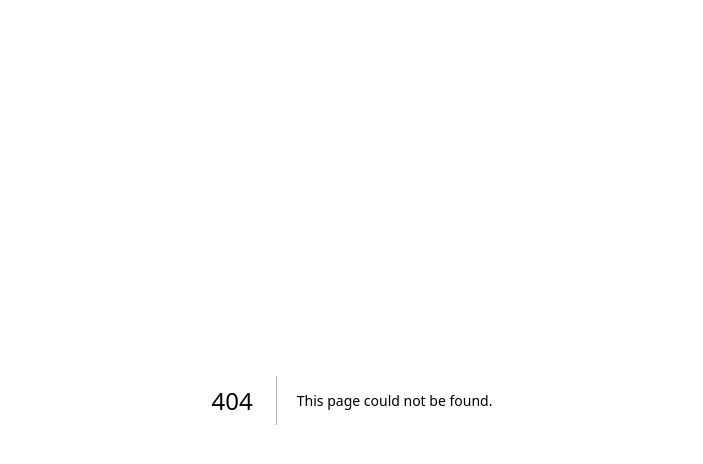
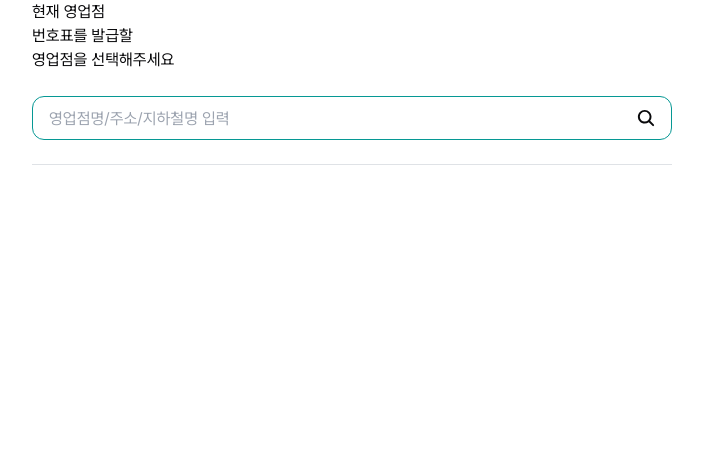
Before and after one commit to KeywordHanaro/KeywordHanaro_FE, a Next.js app: page /keyword/edit/ticket in a window 1280 px wide. Before the commit this address had no page. Shown: the top 464 px of the page, without its empty margins (288-991 px from the left). Built offline with nearby package versions, Linux system fonts and the light colour scheme.

Commit message:
[feat] edit Ticket Keyword

```diff
--- /dev/null
+++ b/app/(routes)/keyword/edit/ticket/layout.tsx
@@ -0,0 +1,13 @@
+import { TicketProvider } from '@/contexts/TicketContext';
+
+export default function EditTicketKeywordLayout({
+  children,
+}: Readonly<{
+  children: React.ReactNode;
+}>) {
+  return (
+    <>
+      <TicketProvider>{children}</TicketProvider>
+    </>
+  );
+}
--- /dev/null
+++ b/app/(routes)/keyword/edit/ticket/page.tsx
@@ -0,0 +1,22 @@
+'use client';
+
+import SelectBranch from '@/components/templates/createKeyword/ticket/SelectBranch';
+import { useTicket } from '@/contexts/TicketContext';
+import { Branch } from '@/data/bank';
+
+// import { useRouter } from 'next/navigation';
+
+export default function EditTicketKeywordPage() {
+  // const router = useRouter();
+  const { setSelectedBranch, selectedBranch } = useTicket();
+  const handleSetBranch = (branch: Branch) => {
+    setSelectedBranch(branch);
+    // router.push('/keyword/create/ticket/step3');
+  };
+  return (
+    <>
+      <h1>현재 영업점 {selectedBranch?.branchName}</h1>
+      <SelectBranch handleSetBranch={handleSetBranch} />
+    </>
+  );
+}
--- a/components/templates/createKeyword/ticket/SelectBranch.tsx
+++ b/components/templates/createKeyword/ticket/SelectBranch.tsx
@@ -16,6 +16,12 @@ export default function SelectBranch({
   const inputRef = useRef<HTMLInputElement>(null);
   const [searchResult, setSearchResult] = useState('');
 
+  const handleClick = (data: Branch) => {
+    // if (inputRef.current) inputRef.current.value = '';
+    handleSetBranch(data);
+    setSearchResult('');
+  };
+
   return (
     <div className='w-full flex flex-col gap-[24px]'>
       <div className='flex flex-col'>
@@ -24,7 +30,7 @@ export default function SelectBranch({
       </div>
 
       <SearchInpuRef
-        placeHolder='엽업점명/주소/지하철명 입력'
+        placeHolder='영업점명/주소/지하철명 입력'
         className='w-full'
         onSubmit={() => {
           if (inputRef?.current?.value)
@@ -40,7 +46,7 @@ export default function SelectBranch({
               <div
                 key={branch.branchId}
                 className='border-b border-[#DFE2E6] pt-[10px] pb-[16px]'
-                onClick={() => handleSetBranch(branch)}
+                onClick={() => handleClick(branch)}
               >
                 <BankInfoItem data={branch} />
               </div>
```
